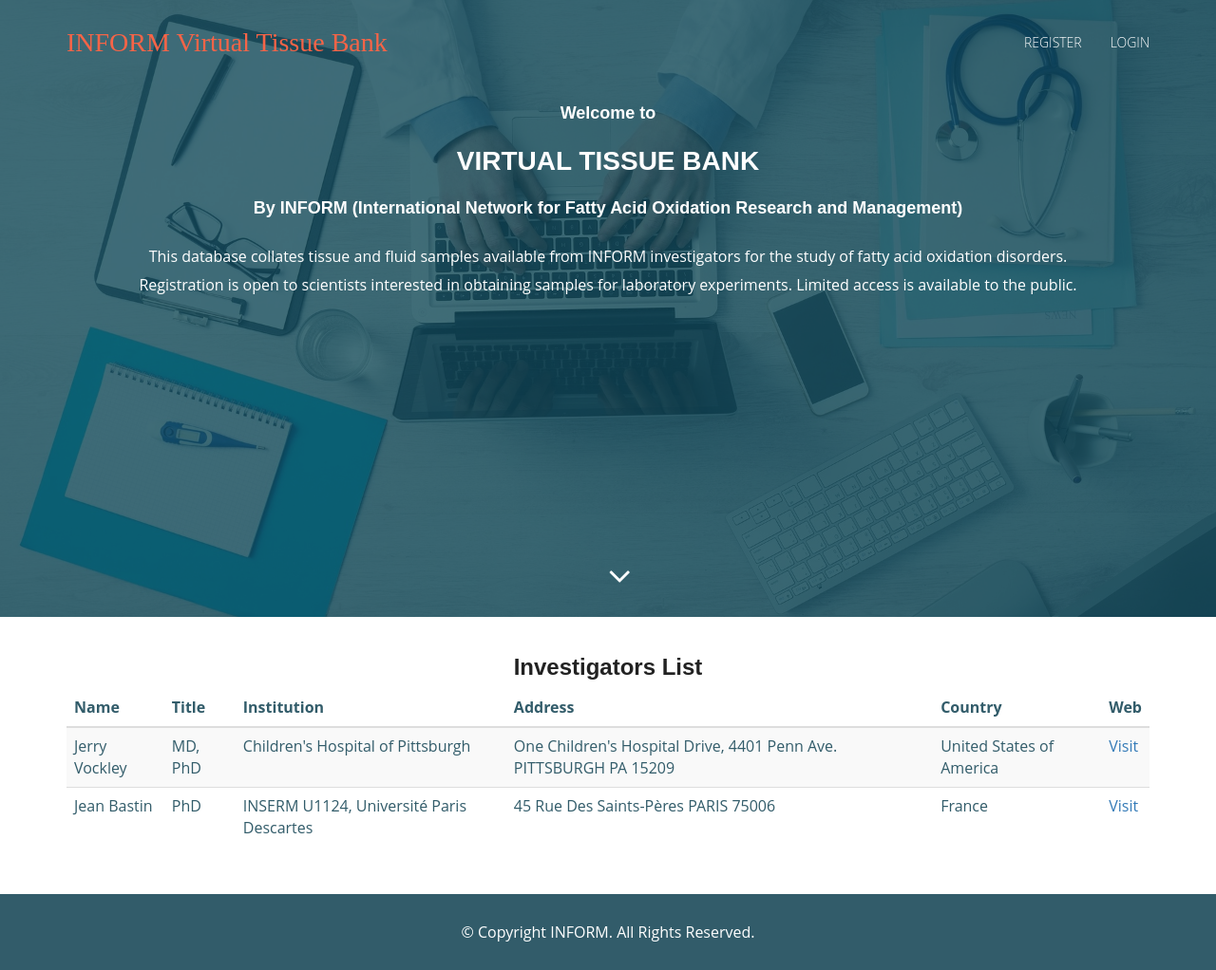
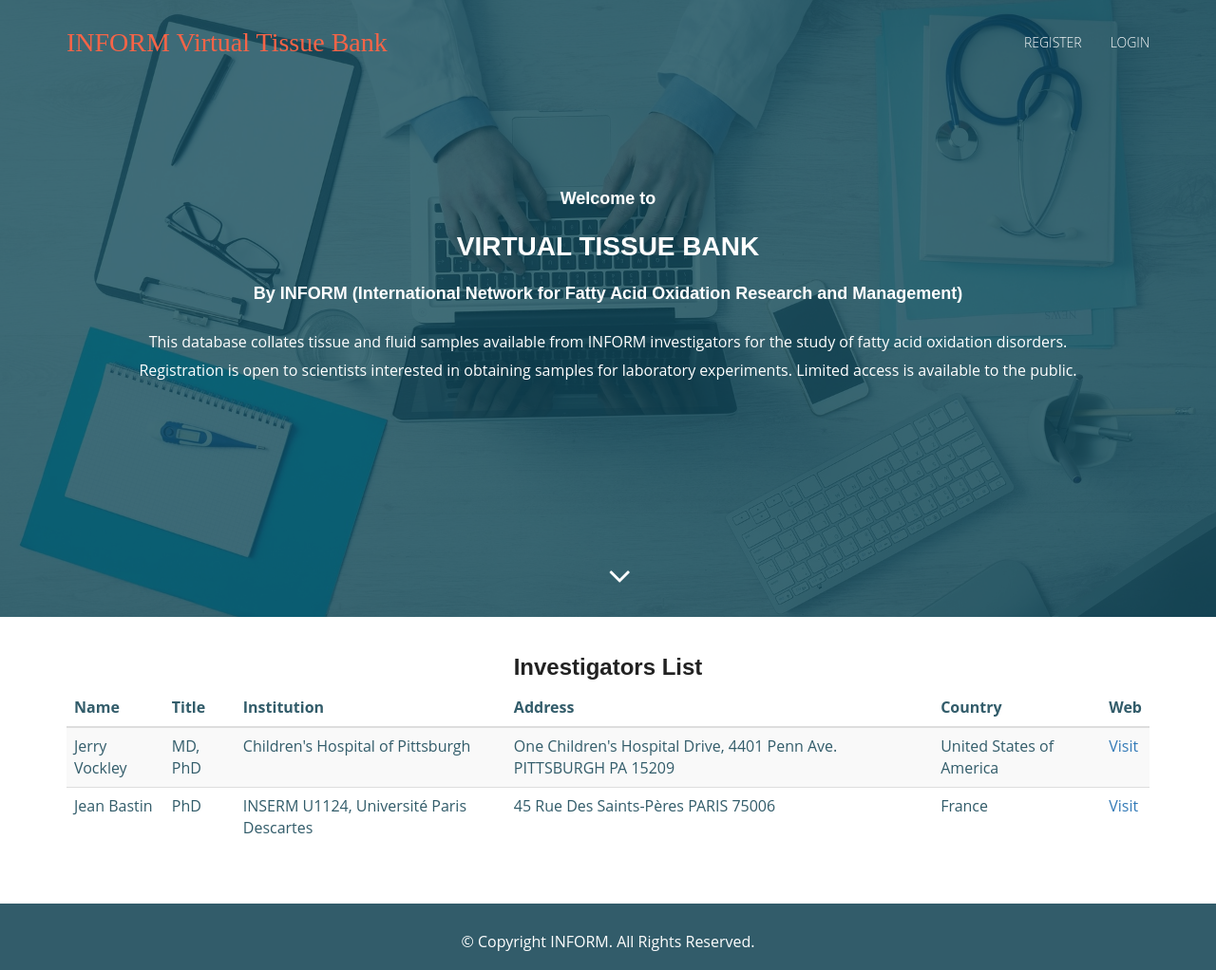
Before and after one commit to JcFreya/inform_vtb, a PHP site: page /inform_vtb/index.php in a window 1280 px wide. Shown: the whole page at 95% size. Run offline with PHP 8.4, Linux system fonts and the light colour scheme; data comes from the database, SQL or seed files in the repository.

Commit message:
completed

```diff
--- a/includes/config.php
+++ b/includes/config.php
@@ -1,6 +1,6 @@
 <?php
 
-define('LIVE', FALSE);
+define('LIVE', TRUE);
 
 if (!LIVE) {
 
--- a/includes/footer.html
+++ b/includes/footer.html
@@ -1,3 +1,6 @@
+<br />
+<br />
+
 <footer id="footer">
     <div class="footer-line">
         <div class="container">
--- a/includes/styles.css
+++ b/includes/styles.css
@@ -5,7 +5,13 @@
     Author URL: https://bootstrapmade.com
 */
 
+html {
+	position: relative;
+	min-height: 100%;
+}
+
 body {
+	margin: 0 0 70px;
     text-align: center;
     font-family: 'Open Sans', sans-serif;
     line-height: 20px;
@@ -154,7 +160,7 @@
 }
 .banner-text{
     color: #fff;
-    height:100px;
+    height:80px;
 }
 .banner-text h1{
     font-family: 'Candal', sans-serif;
@@ -431,8 +437,14 @@
 ***************************************/
 #footer{
     background-color: #325C6A;
-    margin-top:30px;
+    position: absolute;
+    left: 0;
+    bottom: 0;
+    height: 70px;
+    width: 100%;
+    overflow: hidden;
 }
+
 .ftr-tle {
     height: 50px;
 }
--- a/index.php
+++ b/index.php
@@ -52,7 +52,7 @@
 ?>
 <script>
 (function ($) {
-    $(".banner-info").css("padding-top","100px");
+    $(".banner-info").css("padding-top","190px");
     $(".banner-info").css("visibility","visible");
     $("#banner").css("min-height","650px");
     $(".bg-color").css("min-height","650px");
```
